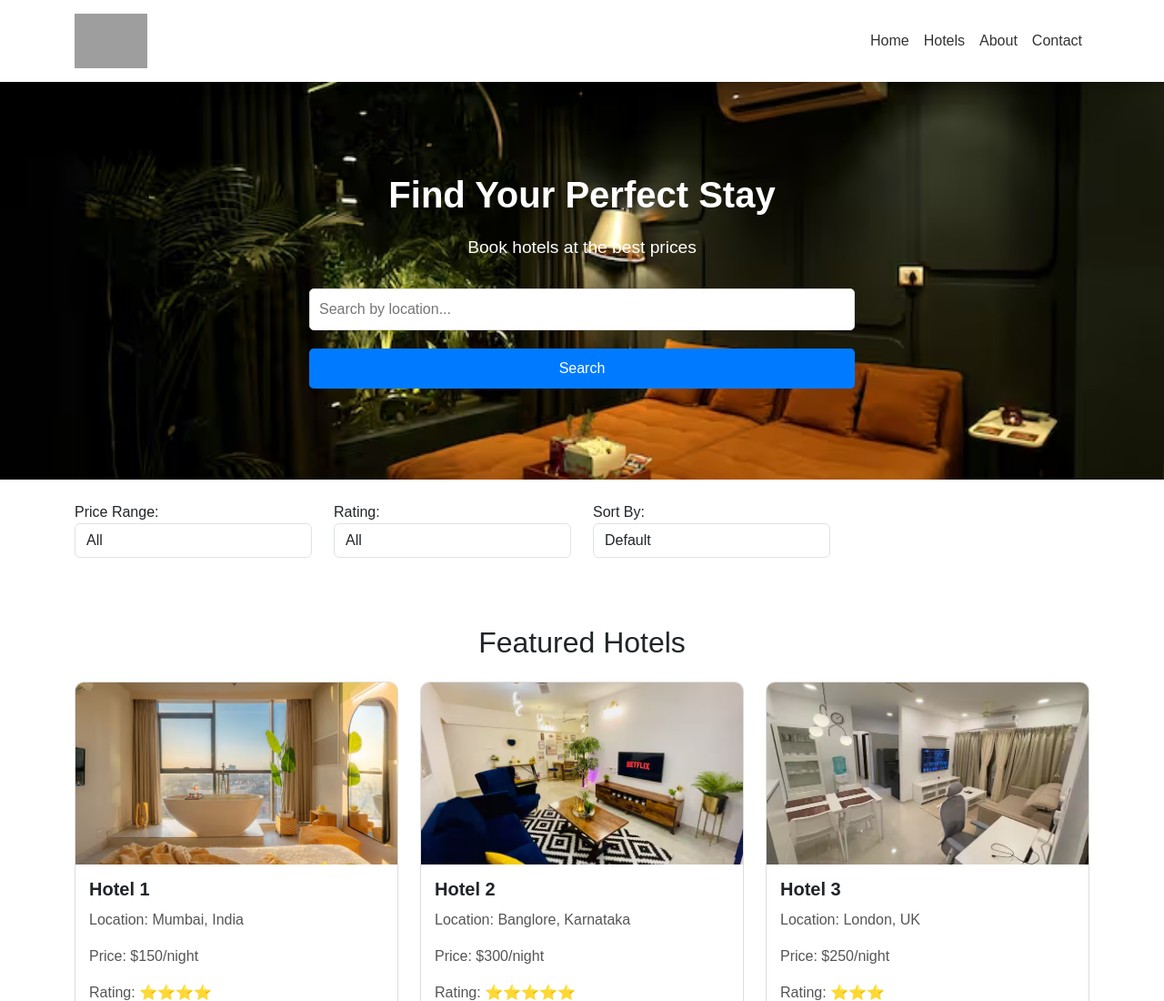
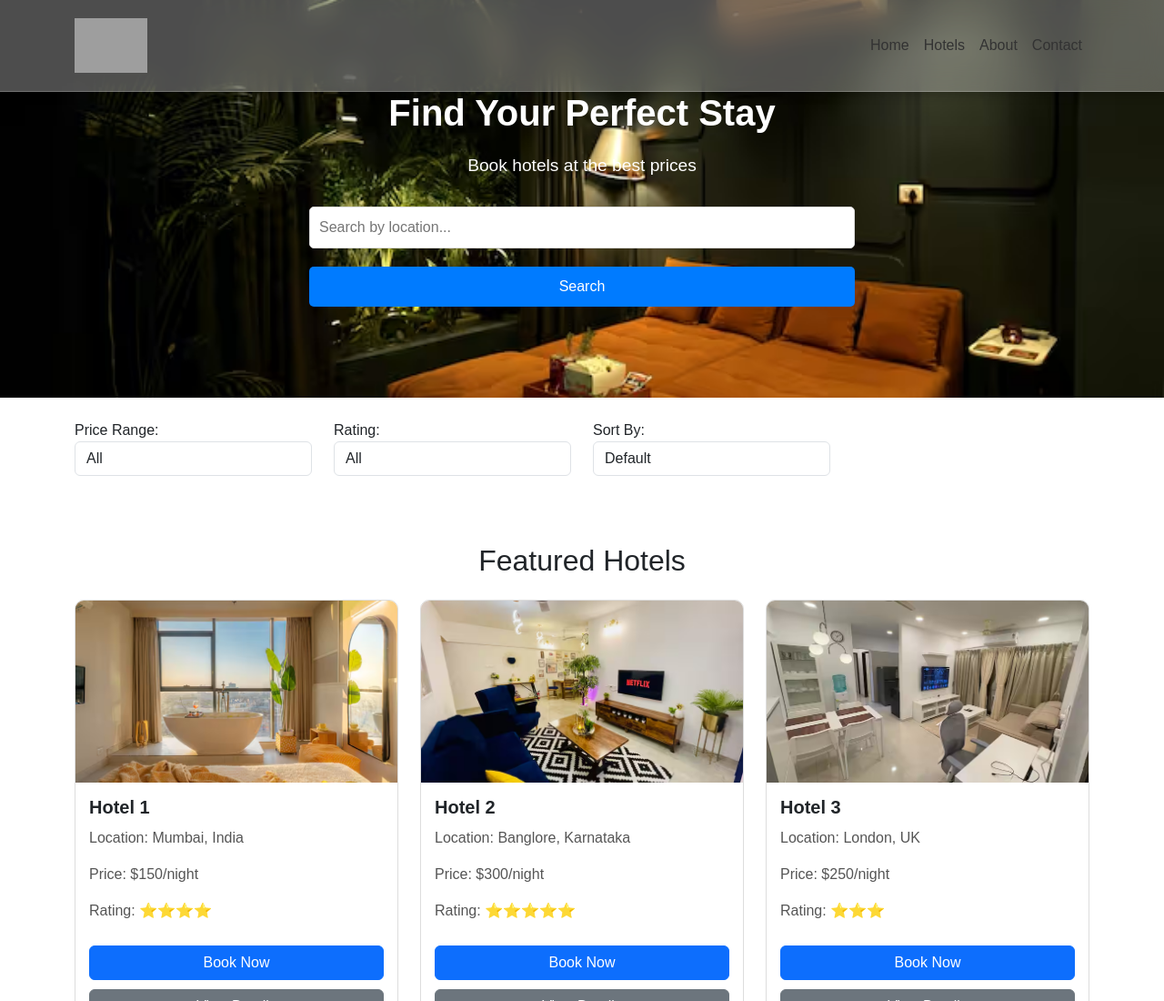
Before and after one commit to iShashi-Chaurasia/Hotel_booking_portal, a plain HTML site: page index.html in a window 1280 px wide. Shown: the top 1100 px of the page at 91% size. Drawn offline with nearby package versions, Linux system fonts and the light colour scheme; grey boxes are pictures that could not be loaded.

Commit message:
Update style.css
add blurr navbar

```diff
--- a/style.css
+++ b/style.css
@@ -1,4 +1,4 @@
-/* General Styles */
+
 body {
   font-family: Arial, sans-serif;
   margin: 0;
@@ -32,16 +32,16 @@ body {
   color: #2c2929;
 }
 
-/* <---------------------later --------------> *//
+
 .navbar_html{
   position: fixed;
   top: 0;
   left: 0;
   width: 100%;
   padding: 15px 20px;
-  background: rgba(255, 255, 255, 0.1); /* Transparent white */
-  backdrop-filter: blur(10px); /* Blur effect */
-  border-bottom: 1px solid rgba(255, 255, 255, 0.2); /* Soft border */
+  background: rgba(255, 255, 255, 0.1);
+  backdrop-filter: blur(10px);
+  border-bottom: 1px solid rgba(255, 255, 255, 0.2);
   display: flex;
   justify-content: space-between;
   align-items: center;
```
